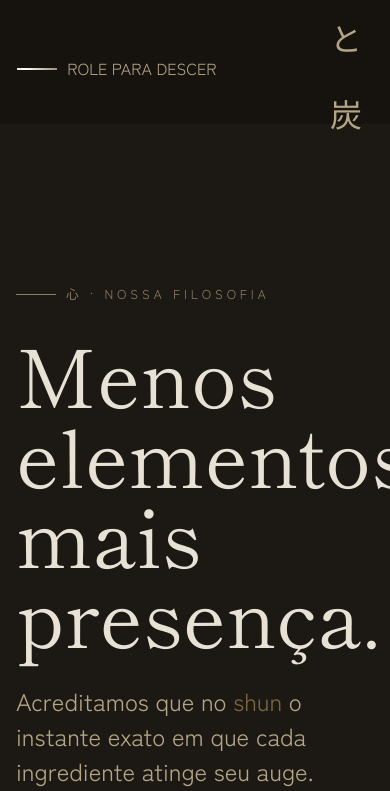
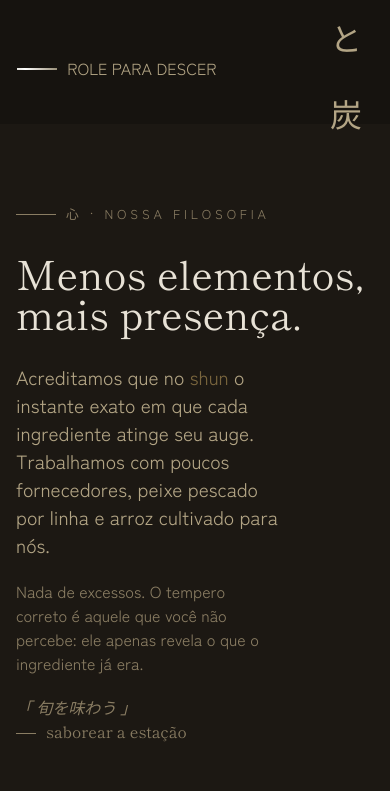
Before and after one commit to SophiAoAmaral/Nagomi, a React (Vite) app in the folder nagomi/: page / in a window 390 px wide. Shown: the part 720-1511 px from the top of the page. Built offline with nearby package versions, Linux system fonts and the light colour scheme.

Commit message:
media filosofia

```diff
--- a/nagomi/src/components/Apresentacao/Apresenta.css
+++ b/nagomi/src/components/Apresentacao/Apresenta.css
@@ -130,3 +130,37 @@
 .image-3:hover img {
     transform: scale(1.08);
 }
+
+
+
+@media (max-width:560px) {
+
+    .content-apresent {
+        height: auto;
+    }
+
+    .container-apresent {
+        padding-top: 5rem;
+        grid-template-columns: 1fr;
+        gap: 50px;
+
+    }
+
+    .title-apresent {
+        font-size: 2.5rem;
+    }
+
+    .text-apresent {
+        font-size: 1.2rem;
+    }
+
+    .subtext-apresent {
+        font-size: 1rem;
+    }
+
+    .content-images {
+        grid-template-columns: 1fr;
+        grid-template-rows: 150px 150px;
+        gap: 5px;
+    }
+}
--- a/nagomi/src/components/Home/Home.css
+++ b/nagomi/src/components/Home/Home.css
@@ -169,7 +169,7 @@
 }
 
 
-@media(max-width:560px){
+@media(max-width:600px){
     .box-container{
         background: var(--background);
     }
```
